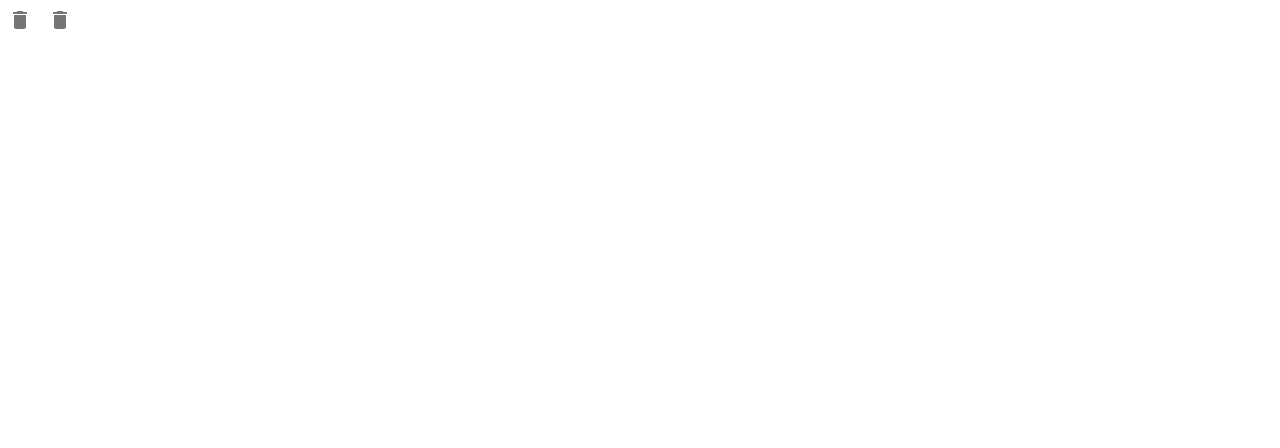
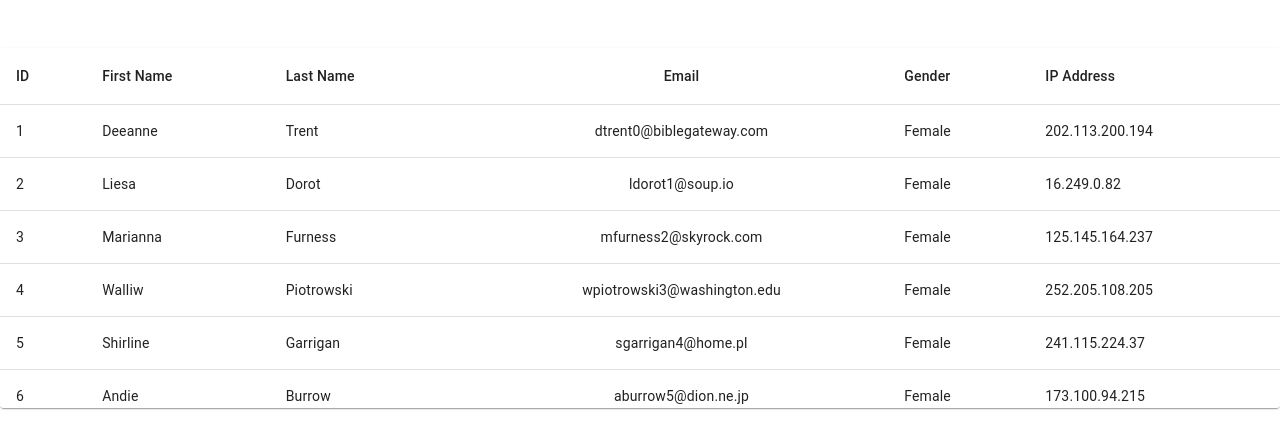
Before and after one commit to fhabhishektiwari/react-mui-learning, a React (Create React App) app: page / in a window 1280 px wide. Shown: the top 448 px of the page. Built offline with nearby package versions, Linux system fonts and the light colour scheme.

Commit message:
Added MuiTable

```diff
--- a/src/App.tsx
+++ b/src/App.tsx
@@ -1,15 +1,13 @@
 import React from 'react';
 import './App.css';
-import { MuiTooltip } from './components/MuiTooltip';
+import { MuiTable } from './components/MuiTable';
 
 
 
 function App() {
   return (
     <div className=''>
-      <MuiTooltip/>
-
-
+      <MuiTable/>
     </div>
   );
 }
--- /dev/null
+++ b/src/components/MuiTable.tsx
@@ -0,0 +1,106 @@
+import React from 'react'
+import {TableContainer,Table,TableHead,TableBody,TableRow,TableCell,Paper} from '@mui/material'
+export const MuiTable = () => {
+  return (
+    <TableContainer component={Paper} sx={{marginTop:6,maxHeight:'360px'}}>
+        <Table aria-label='simple table' stickyHeader>
+            <TableHead>
+                <TableRow>
+                    <TableCell>ID</TableCell>
+                    <TableCell>First Name</TableCell>
+                    <TableCell>Last Name</TableCell>
+                    <TableCell align='center'>Email</TableCell>
+                    <TableCell>Gender</TableCell>
+                    <TableCell>IP Address</TableCell>
+                </TableRow>
+            </TableHead>
+            <TableBody>
+                {
+                    tableData.map(row=>(
+                        <TableRow key={row.id} sx={{'&:last-child td,&:last-child th':{border:0}}}>
+                            <TableCell>{row.id}</TableCell>
+                            <TableCell>{row.first_name}</TableCell>
+                            <TableCell>{row.last_name}</TableCell>
+                            <TableCell align='center'>{row.email}</TableCell>
+                            <TableCell>{row.gender}</TableCell>
+                            <TableCell>{row.ip_address}</TableCell>
+                        </TableRow>
+                    ))
+                }
+            </TableBody>
+        </Table>
+    </TableContainer>
+  )
+}
+
+const tableData=[{
+    "id": 1,
+    "first_name": "Deeanne",
+    "last_name": "Trent",
+    "email": "dtrent0@biblegateway.com",
+    "gender": "Female",
+    "ip_address": "202.113.200.194"
+  }, {
+    "id": 2,
+    "first_name": "Liesa",
+    "last_name": "Dorot",
+    "email": "ldorot1@soup.io",
+    "gender": "Female",
+    "ip_address": "16.249.0.82"
+  }, {
+    "id": 3,
+    "first_name": "Marianna",
+    "last_name": "Furness",
+    "email": "mfurness2@skyrock.com",
+    "gender": "Female",
+    "ip_address": "125.145.164.237"
+  }, {
+    "id": 4,
+    "first_name": "Walliw",
+    "last_name": "Piotrowski",
+    "email": "wpiotrowski3@washington.edu",
+    "gender": "Female",
+    "ip_address": "252.205.108.205"
+  }, {
+    "id": 5,
+    "first_name": "Shirline",
+    "last_name": "Garrigan",
+    "email": "sgarrigan4@home.pl",
+    "gender": "Female",
+    "ip_address": "241.115.224.37"
+  }, {
+    "id": 6,
+    "first_name": "Andie",
+    "last_name": "Burrow",
+    "email": "aburrow5@dion.ne.jp",
+    "gender": "Female",
+    "ip_address": "173.100.94.215"
+  }, {
+    "id": 7,
+    "first_name": "Zared",
+    "last_name": "Huntar",
+    "email": "zhuntar6@dedecms.com",
+    "gender": "Male",
+    "ip_address": "97.224.199.123"
+  }, {
+    "id": 8,
+    "first_name": "Ricoriki",
+    "last_name": "Staterfield",
+    "email": "rstaterfield7@skyrock.com",
+    "gender": "Male",
+    "ip_address": "10.119.72.180"
+  }, {
+    "id": 9,
+    "first_name": "Eleanor",
+    "last_name": "Oventon",
+    "email": "eoventon8@webeden.co.uk",
+    "gender": "Female",
+    "ip_address": "172.145.91.211"
+  }, {
+    "id": 10,
+    "first_name": "Fulton",
+    "last_name": "Habbergham",
+    "email": "fhabbergham9@umich.edu",
+    "gender": "Male",
+    "ip_address": "253.227.23.134"
+  }]
--- a/src/components/MuiTooltip.tsx
+++ b/src/components/MuiTooltip.tsx
@@ -1,5 +1,5 @@
 import React from 'react'
-import { Tooltip, IconButton, Chip } from '@mui/material'
+import { Tooltip, IconButton} from '@mui/material'
 import { Delete } from '@mui/icons-material'
 
 export const MuiTooltip = () => {
```
